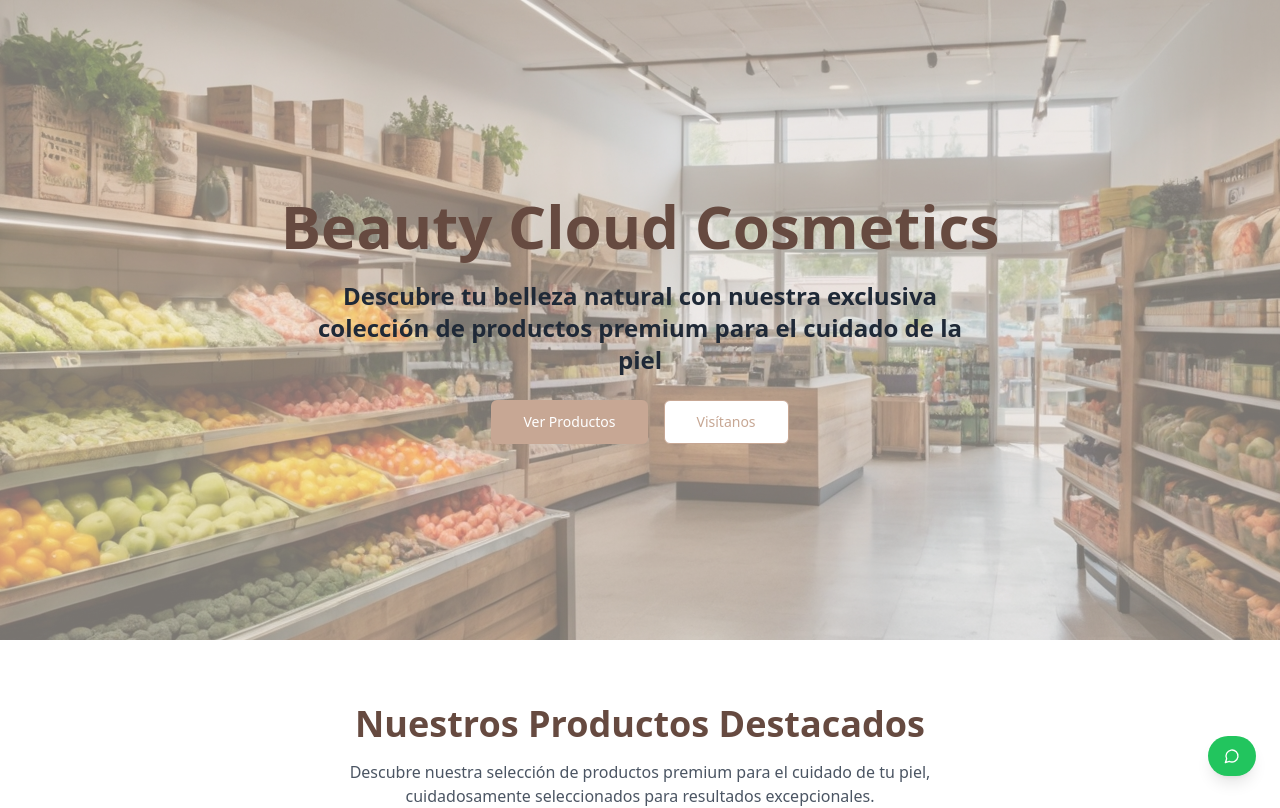
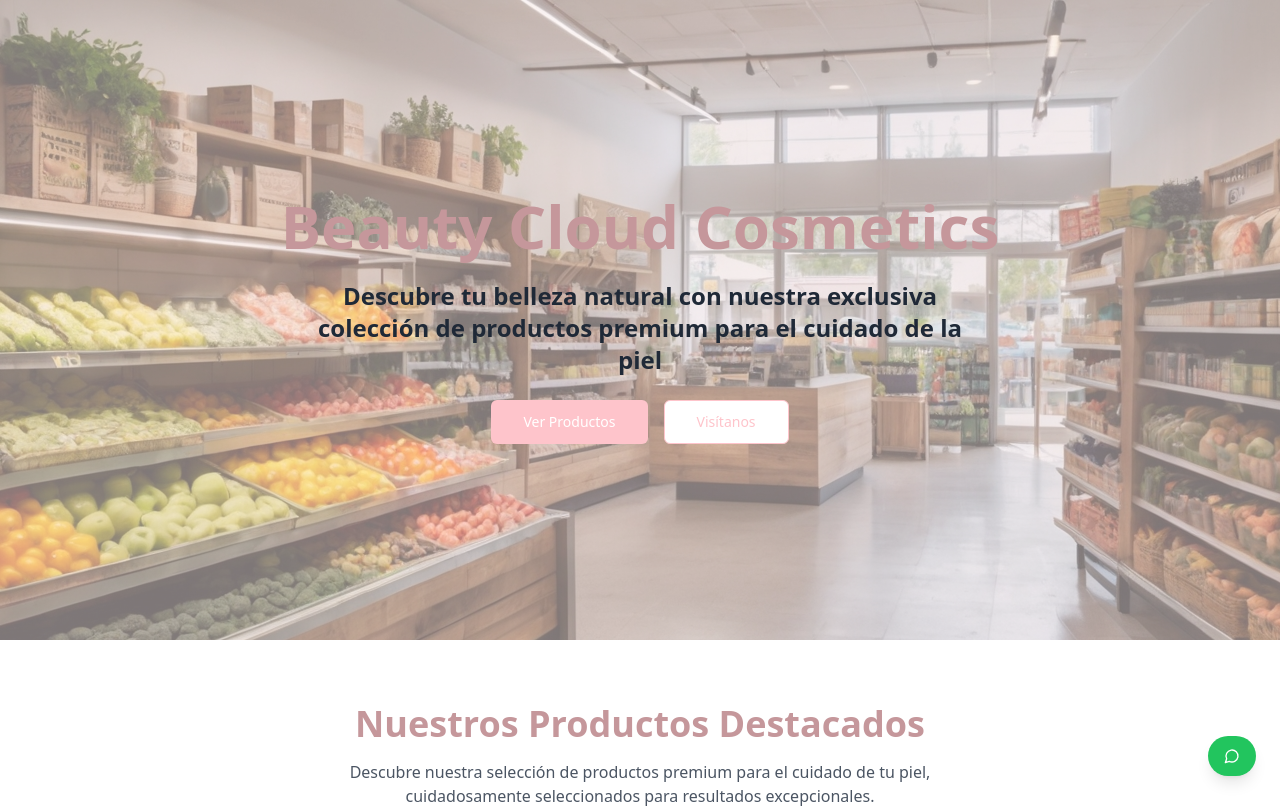
Before and after one commit to codikaorg/cosmeticos-tulanding, a React (Vite) app: page / in a window 1280 px wide. Shown: the top 808 px of the page. Built offline with nearby package versions, Linux system fonts and the light colour scheme.

Commit message:
Update Tailwind color palette
Update the Tailwind CSS configuration to use `#fec4cb` as the primary color and generate a new color palette based on it.

```diff
--- a/tailwind.config.ts
+++ b/tailwind.config.ts
@@ -26,11 +26,11 @@ export default {
         background: "hsl(var(--background))",
         foreground: "hsl(var(--foreground))",
         market: {
-          primary: "#C7A794", // Soft rosy brown
-          secondary: "#A77A6E", // Deeper brown
-          accent: "#FAF2E9", // Light beige
-          light: "#F2EAE2", // Warm beige
-          dark: "#664A40", // Dark brown
+          primary: "#fec4cb", // Soft pink (your requested primary color)
+          secondary: "#e4a6ad", // Deeper pink
+          accent: "#fff5f6", // Light pink
+          light: "#fef0f1", // Warm pink
+          dark: "#c5979b", // Dark pink
         },
         primary: {
           DEFAULT: "hsl(var(--primary))",
```
